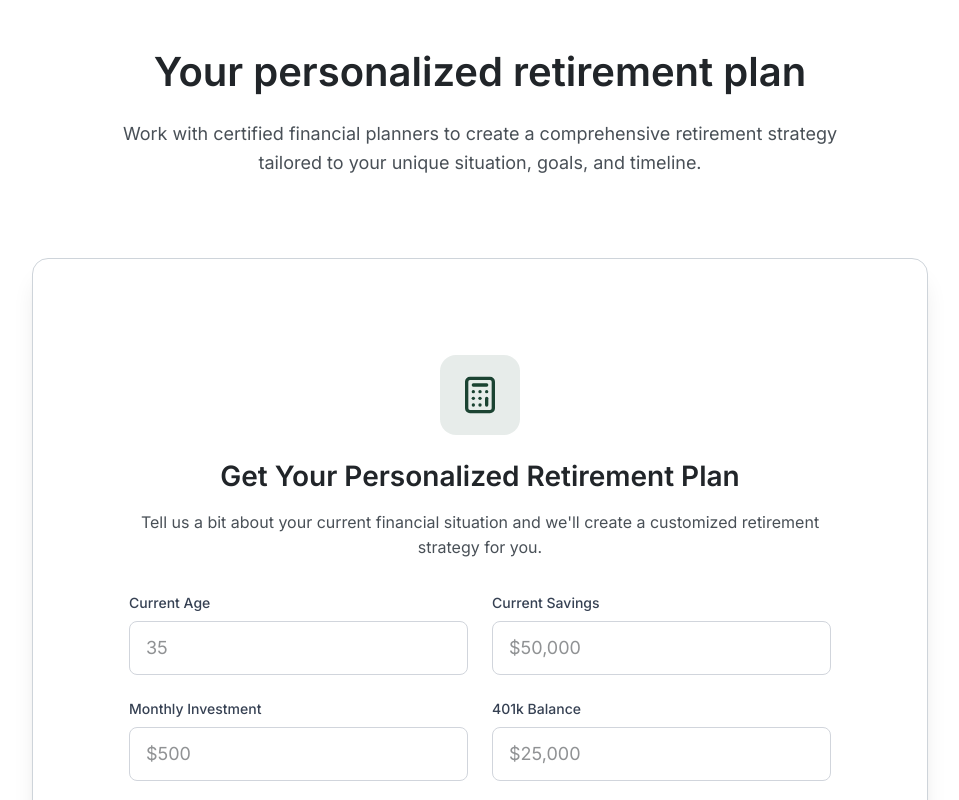
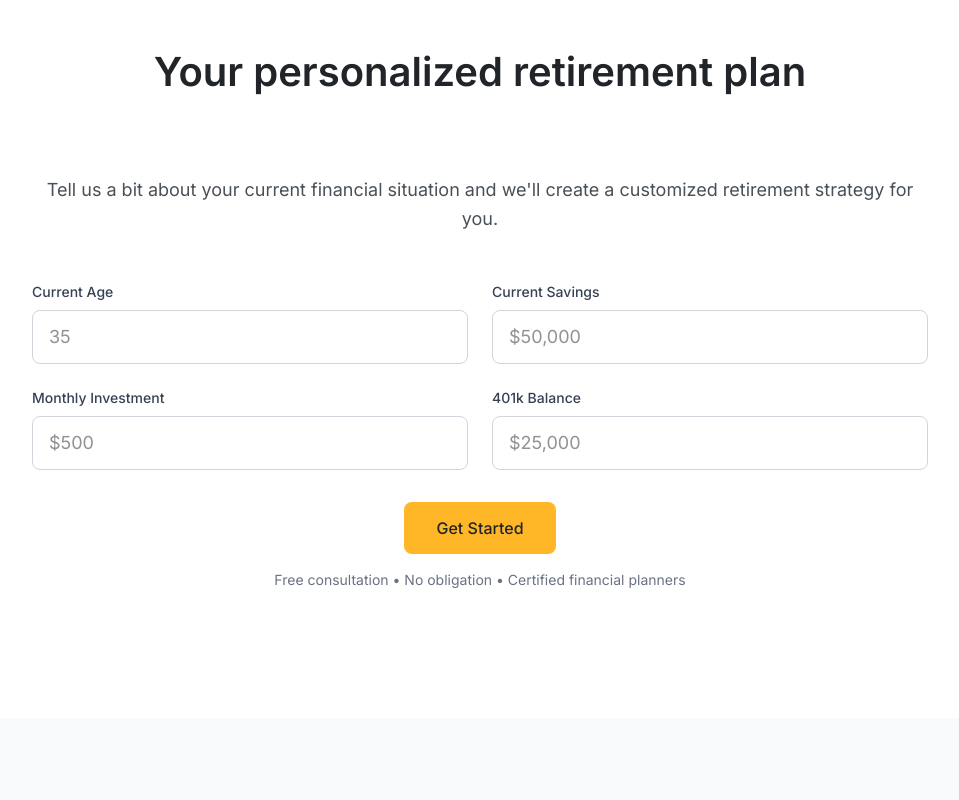
Before and after one commit to iyervish/retirement-app, a Next.js app: page / in a window 1280 px wide. Shown: the part 880-1680 px from the top of the page, without its empty margins (160-1119 px from the left). Built offline with nearby package versions, Linux system fonts and the light colour scheme.

Commit message:
Refactor homepage layout and enhance visual elements with updated icons and image integration

```diff
--- a/src/app/page.tsx
+++ b/src/app/page.tsx
@@ -3,7 +3,7 @@
 import TypewriterText from './components/TypewriterText';
 import HeroCarousel from './components/HeroCarousel';
 import { useState } from 'react';
-import { Users, TrendingUp, Target, Calculator, Award, Clock } from 'lucide-react';
+import { Users, TrendingUp, Target, Award, Clock, Calculator, BarChart3, Goal, Shield, PieChart, Bell } from 'lucide-react';
 
 export default function Home() {
   const [formData, setFormData] = useState({
@@ -102,23 +102,15 @@ export default function Home() {
         <div className="container-wide">
           <div className="text-center mb-20">
             <h2 className="h1-text mb-6">Your personalized retirement plan</h2>
-            <p className="body-large text-gray-600 max-w-3xl mx-auto">
-              Work with certified financial planners to create a comprehensive retirement strategy tailored to your unique situation, goals, and timeline.
-            </p>
           </div>
 
           <div className="max-w-4xl mx-auto">
-            <div className="card card-large bg-white border border-primary/20 shadow-xl">
-              <form onSubmit={handleSubmit} className="p-8">
-                <div className="text-center mb-8">
-                  <div className="w-20 h-20 mx-auto mb-6 bg-primary/10 rounded-2xl flex items-center justify-center">
-                    <Calculator size={40} className="text-primary" />
-                  </div>
-                  <h3 className="h2-text mb-4">Get Your Personalized Retirement Plan</h3>
-                  <p className="body-text text-gray-600">
-                    Tell us a bit about your current financial situation and we&apos;ll create a customized retirement strategy for you.
-                  </p>
-                </div>
+            <form onSubmit={handleSubmit} className="space-y-8">
+              <div className="text-center mb-12">
+                <p className="body-large text-gray-600">
+                  Tell us a bit about your current financial situation and we&apos;ll create a customized retirement strategy for you.
+                </p>
+              </div>
 
                 <div className="grid md:grid-cols-2 gap-6 mb-8">
                   {/* Age Input */}
@@ -200,7 +192,6 @@ export default function Home() {
                   </p>
                 </div>
               </form>
-            </div>
           </div>
         </div>
       </section>
@@ -496,12 +487,12 @@ export default function Home() {
 
             <div className="flex justify-center lg:justify-end">
               <div className="w-full max-w-lg">
-                <div className="visual-placeholder visual-showcase h-80 w-full">
-                  <div className="text-center text-white">
-                    <div className="text-3xl mb-4">🤝</div>
-                    <div className="text-lg font-semibold mb-2">Financial Planning Consultation</div>
-                    <div className="text-sm opacity-75">Work with certified professionals</div>
-                  </div>
+                <div className="relative h-80 w-full rounded-2xl overflow-hidden shadow-2xl">
+                  <img
+                    src="/ready.png"
+                    alt="Ready to work with a certified financial planner"
+                    className="w-full h-full object-cover"
+                  />
                 </div>
               </div>
             </div>
```
Also changed, not shown: public/ready.png (added).
